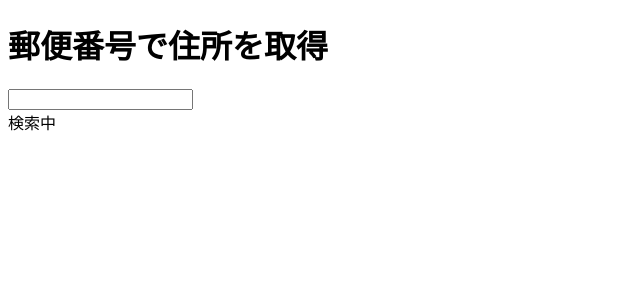
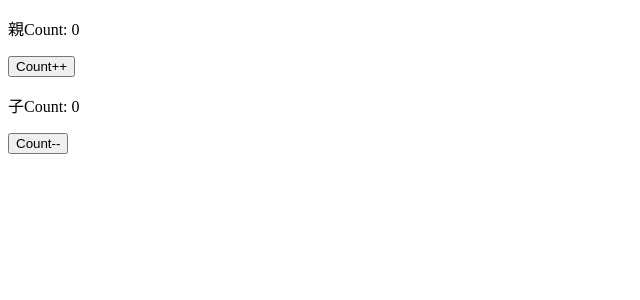
Before and after one commit to pj100-team/react-v3, a React (Create React App) app: page / in a window 1280 px wide. Shown: the top 300 px of the page, without its empty margins (0-640 px from the left). Built offline with nearby package versions, Linux system fonts and the light colour scheme.

Commit message:
👍 高レベルテストの3

```diff
--- /dev/null
+++ b/src/highTest3.tsx
@@ -0,0 +1,21 @@
+import React, { useState, useCallback } from 'react';
+import HighTestChild from './highTestChild';
+
+const HighTest3: React.FC = () => {
+  const [count, setCount] = useState(0);
+
+  const handleClick = useCallback(() => {
+    setCount((prevCount) => prevCount + 1);
+  }, []);
+
+  console.log('親コンポーネントがレンダリングされました');
+
+  return (
+    <div>
+      <p>親Count: {count}</p>
+      <HighTestChild onClick={handleClick} />
+    </div>
+  );
+};
+
+export default HighTest3;
--- /dev/null
+++ b/src/highTestChild.tsx
@@ -0,0 +1,25 @@
+import React, { useState } from 'react';
+
+interface ChildComponentProps {
+  onClick: () => void;
+}
+
+const HightTestChild: React.FC<ChildComponentProps> = ({ onClick }) => {
+  const [count, setCount] = useState(0);
+
+  const handleClick = () => {
+    setCount((prevCount) => prevCount - 1);
+  };
+
+  console.log('子コンポーネントがレンダリングされました');
+
+  return (
+    <>
+      <button onClick={onClick}>Count++</button>
+      <p>子Count: {count}</p>
+      <button onClick={handleClick}>Count--</button>
+    </>
+  );
+};
+
+export default React.memo(HightTestChild);
--- a/src/index.tsx
+++ b/src/index.tsx
@@ -1,6 +1,6 @@
 import React from 'react';
 import ReactDOM from 'react-dom/client';
-import MidTest3 from './midTest3';
+import HighTest3 from './highTest3';
 
 const root = ReactDOM.createRoot(document.getElementById('root') as HTMLElement);
 root.render(
@@ -11,6 +11,7 @@ root.render(
     {/* <LowTest title={'FulAi'} /> */}
     {/* <HighTest1 state="成功" /> */}
     {/* <HighTest2 /> */}
-    <MidTest3 />
+    {/* <MidTest3 /> */}
+    <HighTest3 />
   </React.StrictMode>,
 );
```
